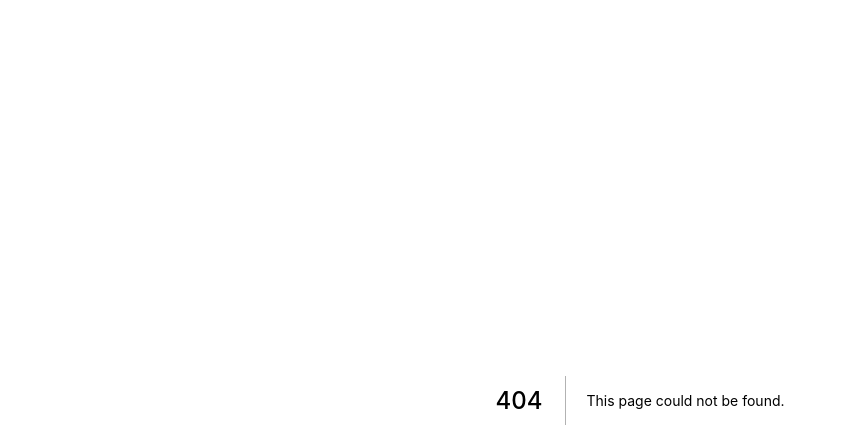
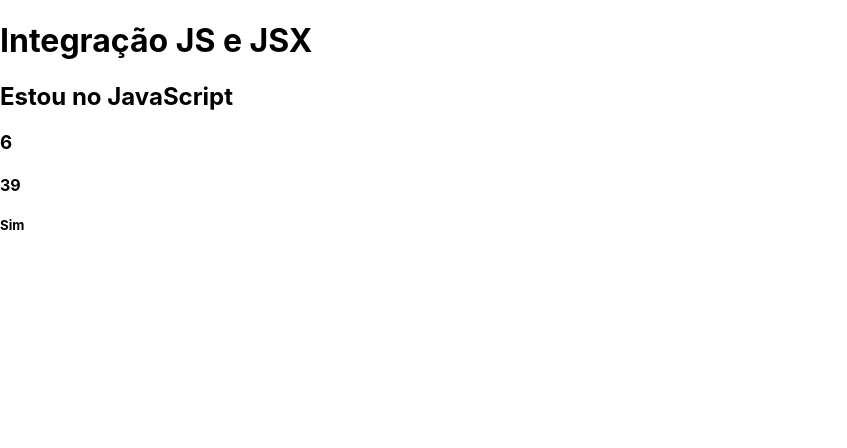
Before and after one commit to LeticiaLopess/curso-next, a Next.js app: page /exercitando/jsx4 in a window 1280 px wide. Before the commit this address had no page. Shown: the top 448 px of the page, without its empty margins (0-847 px from the left). Built offline with nearby package versions, Linux system fonts and the light colour scheme.

Commit message:
integração JS e JSX

```diff
--- /dev/null
+++ b/pages/exercitando/jsx4.jsx
@@ -0,0 +1,23 @@
+export default function jsx4() {
+    const subtitulo = "Estou no JavaScript"
+    const trechoH3 = <h3>{3 + 3}</h3>
+    return (
+        <div>
+            <h1>Integração JS e JSX</h1>
+            <h2>{subtitulo}</h2>
+            {trechoH3}
+            <h4>{Math.max(13, 39)}</h4>
+            <h5>{entre (9.6, 1, 10)}</h5>
+        </div>
+    )
+}
+
+function entre (valor, min, max) {
+    if(valor >= min && valor <= max) {
+        return "Sim"
+    } else {
+        return "Não"
+    }
+}
+
+// subtitulo entre chaves para que seja referenciado como um elemento dentro do JavaScript e não apenas como uma string
--- /dev/null
+++ b/pages/exercitando/primeiro.jsx
@@ -0,0 +1,5 @@
+export default function primeiro () {
+    return "Primeiro"
+}
+
+// caso eu tire o export default, dá erro
```
Also changed, not shown: pages/exercitando/jsx1.jsx (added, +13 -0 lines), pages/exercitando/jsx2.jsx (added, +21 -0 lines), pages/exercitando/jsx3.jsx (added, +9 -0 lines).
